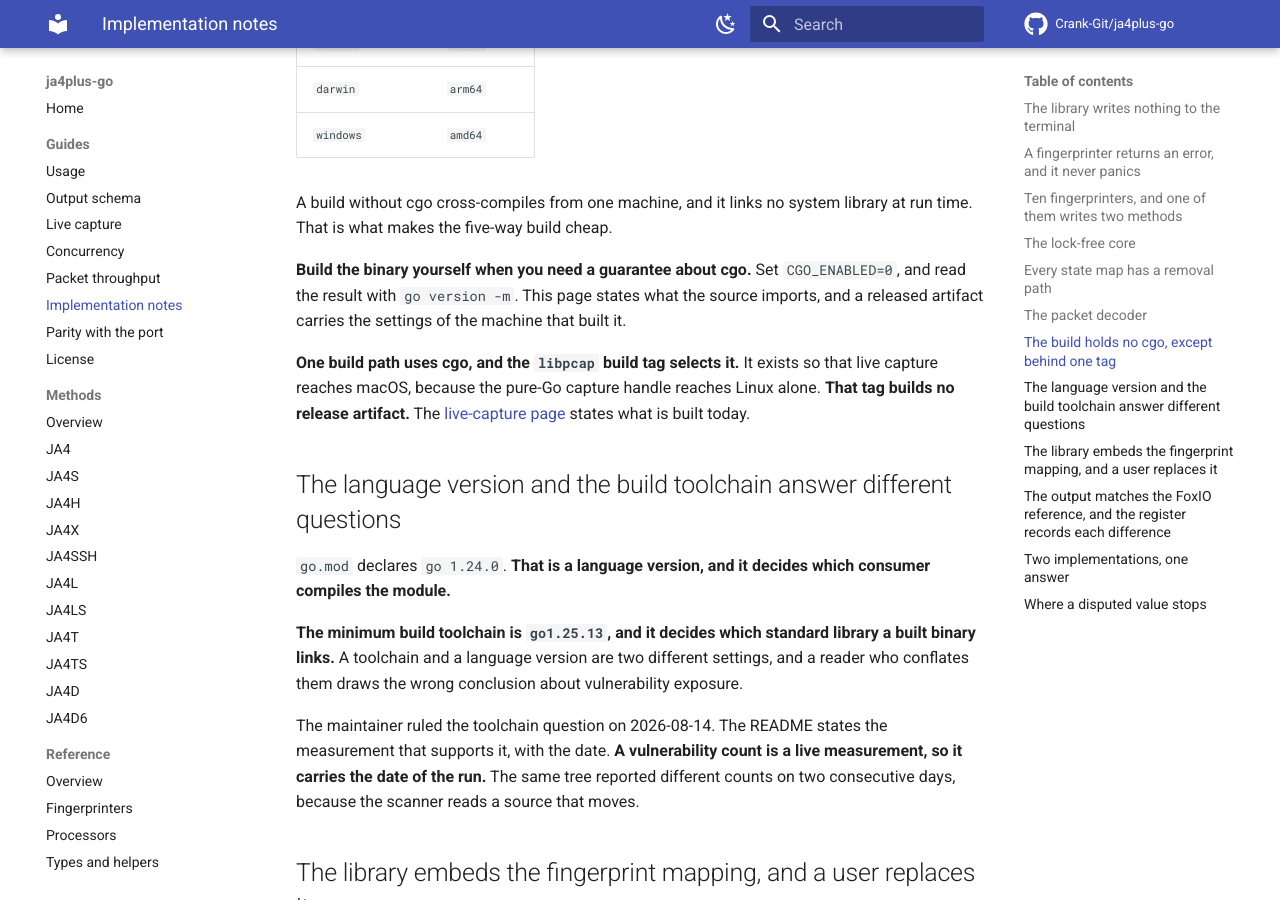
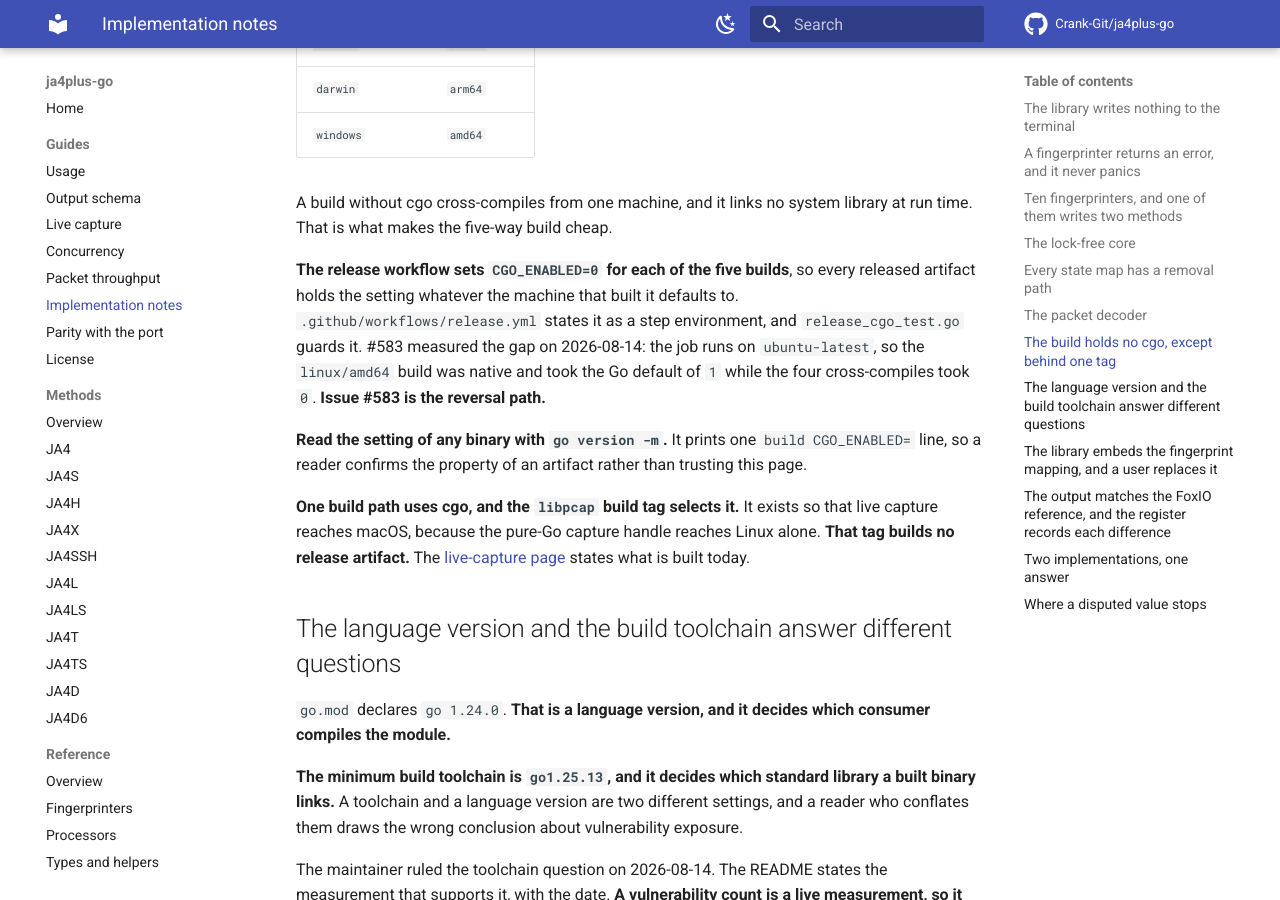
Before and after one commit to Crank-Git/ja4plus-go, an MkDocs documentation site: the page built from docs/implementation-notes.md, in a window 1280 px wide and 900 px high, scrolled down 3066 px. Built offline with MkDocs 1.6.1 and Material for MkDocs 9.7.7, drawn with Linux system fonts in a browser that asks for light colours; comment, search, counter and statistics services are not loaded.

Commit message:
docs(cgo): state the release cgo setting on the two pages that read it
`README.md` `## Dependencies` states a true sentence that is narrower than the
rule: `No cgo required for PCAP file analysis (uses pure Go pcapgo)`. It answers
what the library depends on, and it answers nothing about how a release is
built. A reader who takes it for the release claim under-reads it. The sentence
stays, and one sibling bullet states the release fact and names the workflow and
the guard.

`docs/implementation-notes.md` told a reader to build the binary personally for
a guarantee about cgo, because a released artifact carried the settings of the
machine that built it. The workflow now sets the variable, so that caution is
stale. The page states the setting, it names #583 as the reversal path, and it
keeps `go version -m` as the check a reader runs against any artifact. Measured
on 2026-08-14: `go version -m` prints one `build CGO_ENABLED=0` line.

`make docs` succeeds under `--strict`.

Refs #583

[skip ci]

```diff
--- a/docs/implementation-notes.md
+++ b/docs/implementation-notes.md
@@ -110,9 +110,16 @@ The release workflow builds five binaries:
 A build without cgo cross-compiles from one machine, and it links no system library at run
 time. That is what makes the five-way build cheap.
 
-**Build the binary yourself when you need a guarantee about cgo.** Set `CGO_ENABLED=0`,
-and read the result with `go version -m`. This page states what the source imports, and a
-released artifact carries the settings of the machine that built it.
+**The release workflow sets `CGO_ENABLED=0` for each of the five builds**, so every
+released artifact holds the setting whatever the machine that built it defaults to.
+`.github/workflows/release.yml` states it as a step environment, and `release_cgo_test.go`
+guards it. #583 measured the gap on 2026-08-14: the job runs on `ubuntu-latest`, so the
+`linux/amd64` build was native and took the Go default of `1` while the four cross-compiles
+took `0`. **Issue #583 is the reversal path.**
+
+**Read the setting of any binary with `go version -m`.** It prints one `build
+CGO_ENABLED=` line, so a reader confirms the property of an artifact rather than trusting
+this page.
 
 **One build path uses cgo, and the `libpcap` build tag selects it.** It exists so that
 live capture reaches macOS, because the pure-Go capture handle reaches Linux alone. **That
```
Also changed, not shown: README.md (+2 -0 lines).
